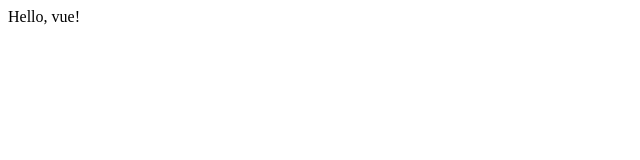
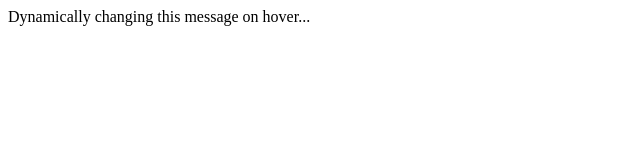
Before and after one commit to anacampesan/vue_test, a website: page index.html in a window 1280 px wide. Shown: the whole page, without its empty margins (0-640 px from the left). Drawn offline with nearby package versions, Linux system fonts and the light colour scheme.

Commit message:
Tutorial #2

```diff
--- a/index.html
+++ b/index.html
@@ -6,17 +6,19 @@
 </head>
 <body>
 
-  <div id="app">
-    {{ message }}
+  <div id="app-2">
+    <span v-bind:title="message">
+      Dynamically changing this message on hover...
+    </span>
   </div>
 
   <script>
-    var app = new Vue({
-      el: '#app',
+    var app2 = new Vue({
+      el: '#app-2',
       data: {
-        'message': 'Hello, vue!'
+        message: 'Page loaded at ' + new Date().toLocaleString()
       }
-    })
+    });
   </script>
 </body>
 </html>
```
